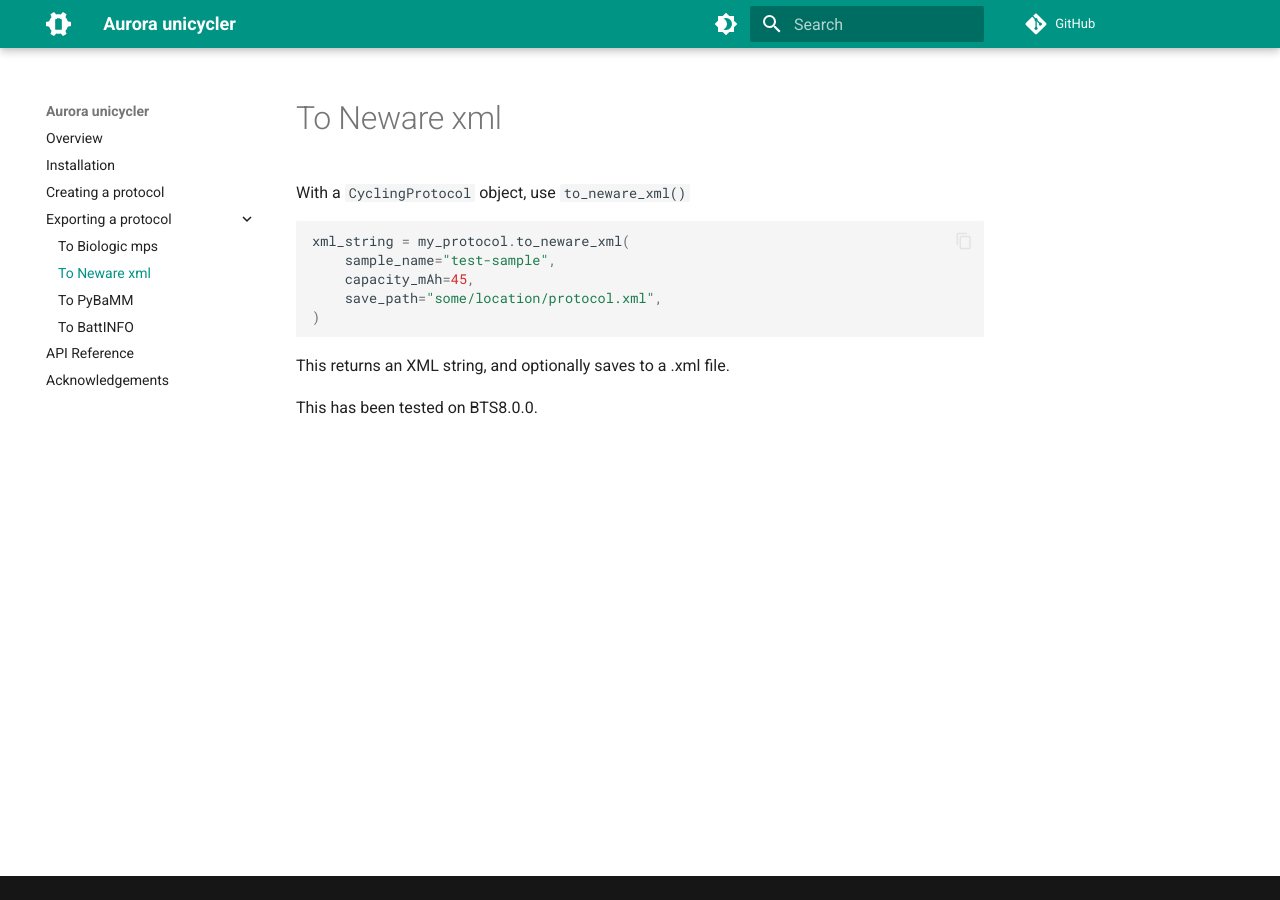
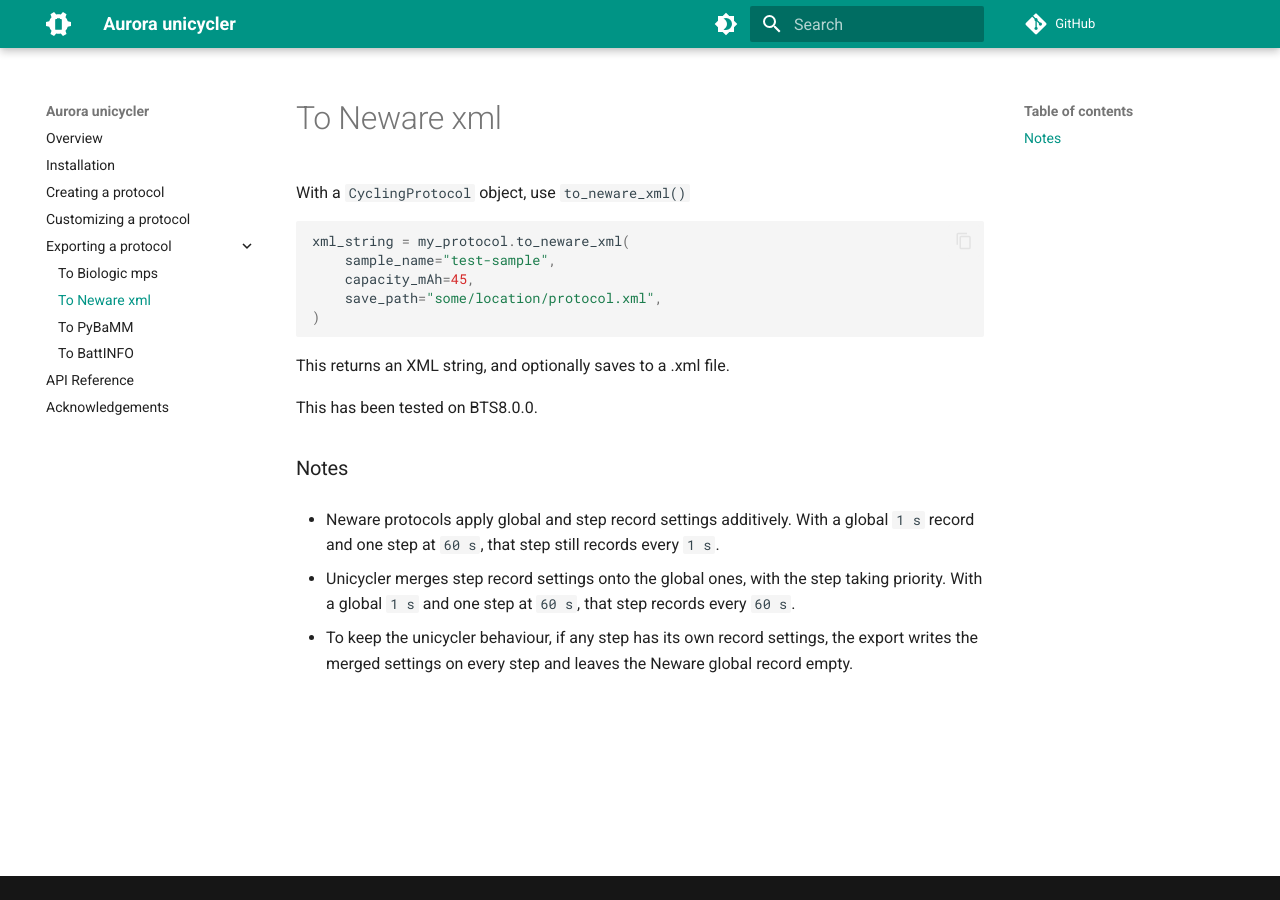
Before and after one commit to EmpaEconversion/aurora-unicycler, an MkDocs documentation site: the page built from docs/neware.md, in a window 1280 px wide. Built offline with MkDocs 1.6.1 and Material for MkDocs 9.7.7, drawn with Linux system fonts in a browser that asks for light colours; comment, search, counter and statistics services are not loaded.

Commit message:
Update docs (#57)

```diff
--- a/docs/neware.md
+++ b/docs/neware.md
@@ -11,3 +11,16 @@ xml_string = my_protocol.to_neware_xml(
 This returns an XML string, and optionally saves to a .xml file.
 
 This has been tested on BTS8.0.0.
+
+### Notes
+
+- Neware protocols apply global and step record settings additively. With a
+global `1 s` record and one step at `60 s`, that step still records every `1 s`.
+
+- Unicycler merges step record settings onto the global ones, with the step
+taking priority. With a global `1 s` and one step at `60 s`, that step records
+every `60 s`.
+
+- To keep the unicycler behaviour, if any step has its own record settings,
+the export writes the merged settings on every step and leaves the Neware
+global record empty.
--- a/mkdocs.yml
+++ b/mkdocs.yml
@@ -38,6 +38,7 @@ nav:
   - Overview: index.md
   - Installation: installation.md
   - Creating a protocol: protocol.md
+  - Customizing a protocol: customize.md
   - Exporting a protocol:
     - To Biologic mps: biologic.md
     - To Neware xml: neware.md
```
Also changed, not shown: docs/customize.md (added, +93 -0 lines), 1 other file.
